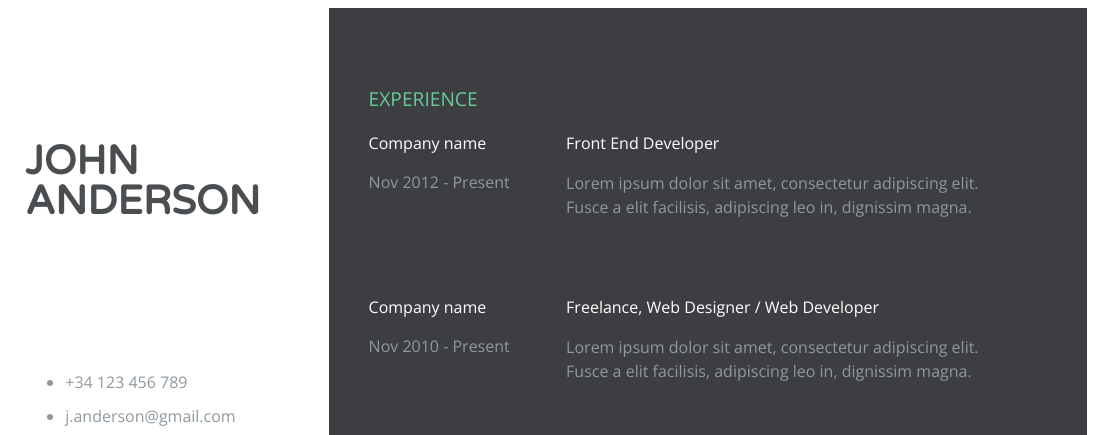
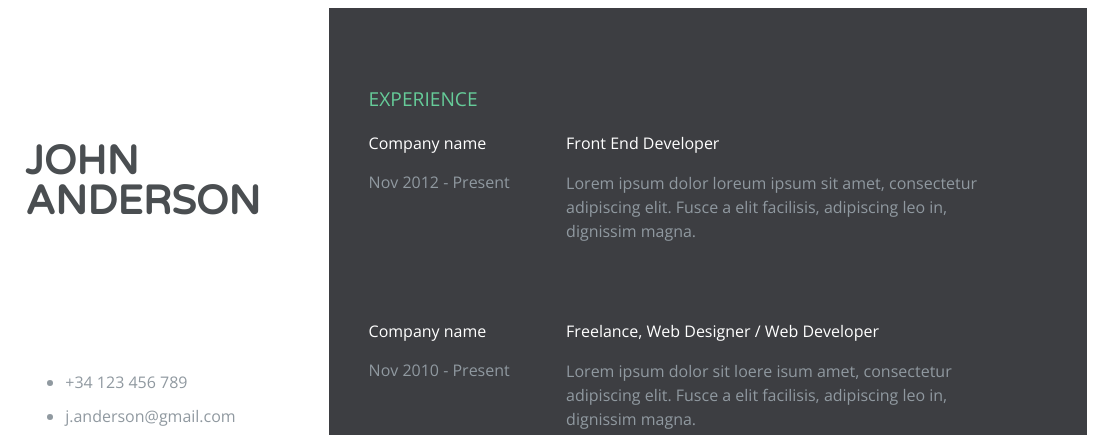
Before and after one commit to vinaynarasimhan/vinaynarasimhan.github.io, a plain HTML site: page index.html in a window 1280 px wide. Shown: the top 435 px of the page, 185-1280 px from the left. Drawn offline with nearby package versions, Linux system fonts and the light colour scheme.

Commit message:
Update index.html
small change on 23May

```diff
--- a/index.html
+++ b/index.html
@@ -484,7 +484,7 @@ a {
         <div class="job-wrapper clearfix">
         	<div class="experience-title">Front End Developer </div> <!-- JOB TITLE  -->
           <div class="company-description">
-          	<p>Lorem ipsum dolor sit amet, consectetur adipiscing elit. Fusce a elit facilisis, adipiscing leo in, dignissim magna.</p>  <!-- JOB DESCRIPTION  -->
+          	<p>Lorem ipsum dolor loreum ipsum sit amet, consectetur adipiscing elit. Fusce a elit facilisis, adipiscing leo in, dignissim magna.</p>  <!-- JOB DESCRIPTION  -->
           </div>
         </div>
 
@@ -496,7 +496,8 @@ a {
          <div class="job-wrapper clearfix">
         	<div class="experience-title">Freelance, Web Designer / Web Developer</div> <!-- JOB TITLE  -->
           <div class="company-description">
-          	<p>Lorem ipsum dolor sit amet, consectetur adipiscing elit. Fusce a elit facilisis, adipiscing leo in, dignissim magna.</p>  <!-- JOB DESCRIPTION  -->
+          	<p>Lorem ipsum dolor sit loere isum
+          amet, consectetur adipiscing elit. Fusce a elit facilisis, adipiscing leo in, dignissim magna.</p>  <!-- JOB DESCRIPTION  -->
           </div>
         </div>
 
```
